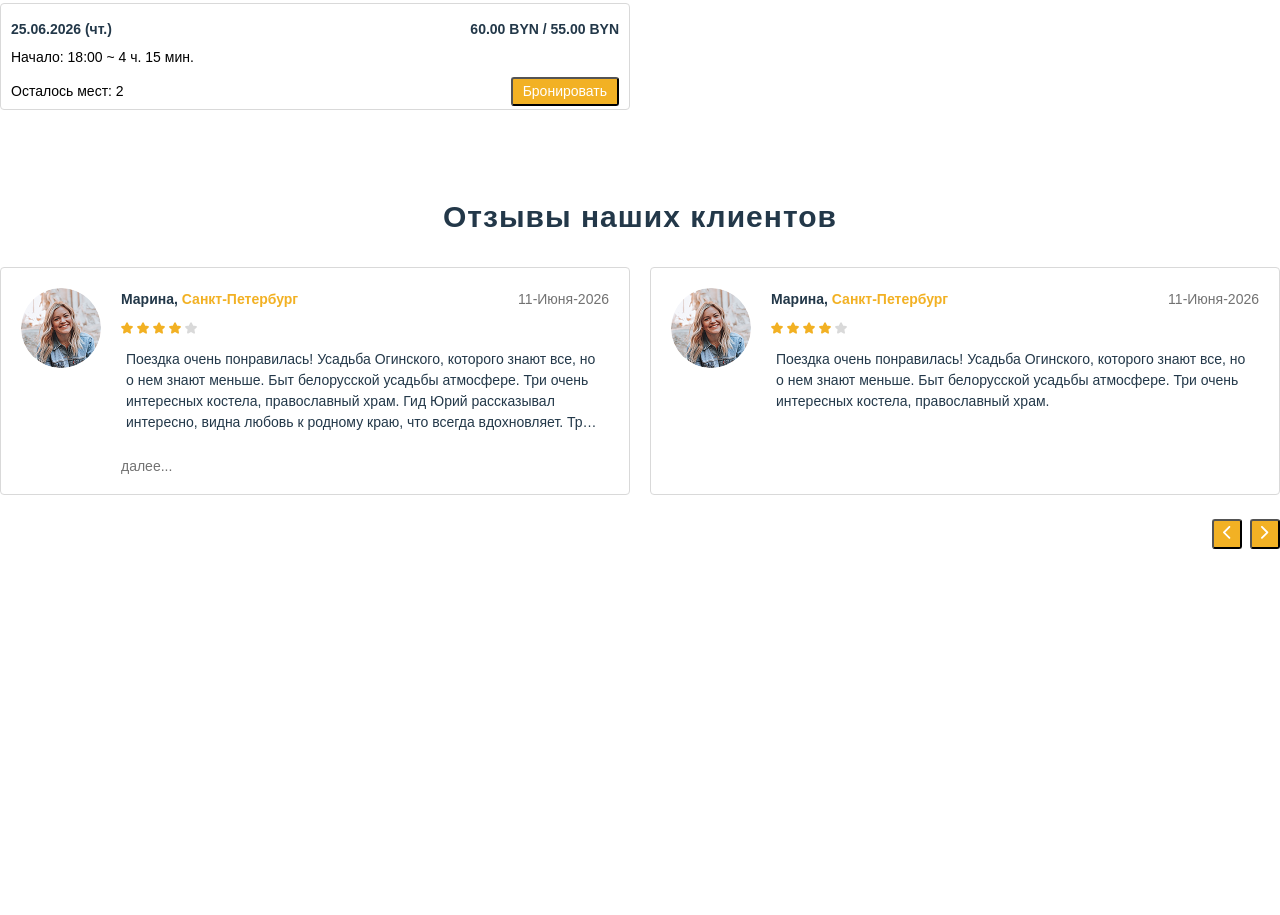
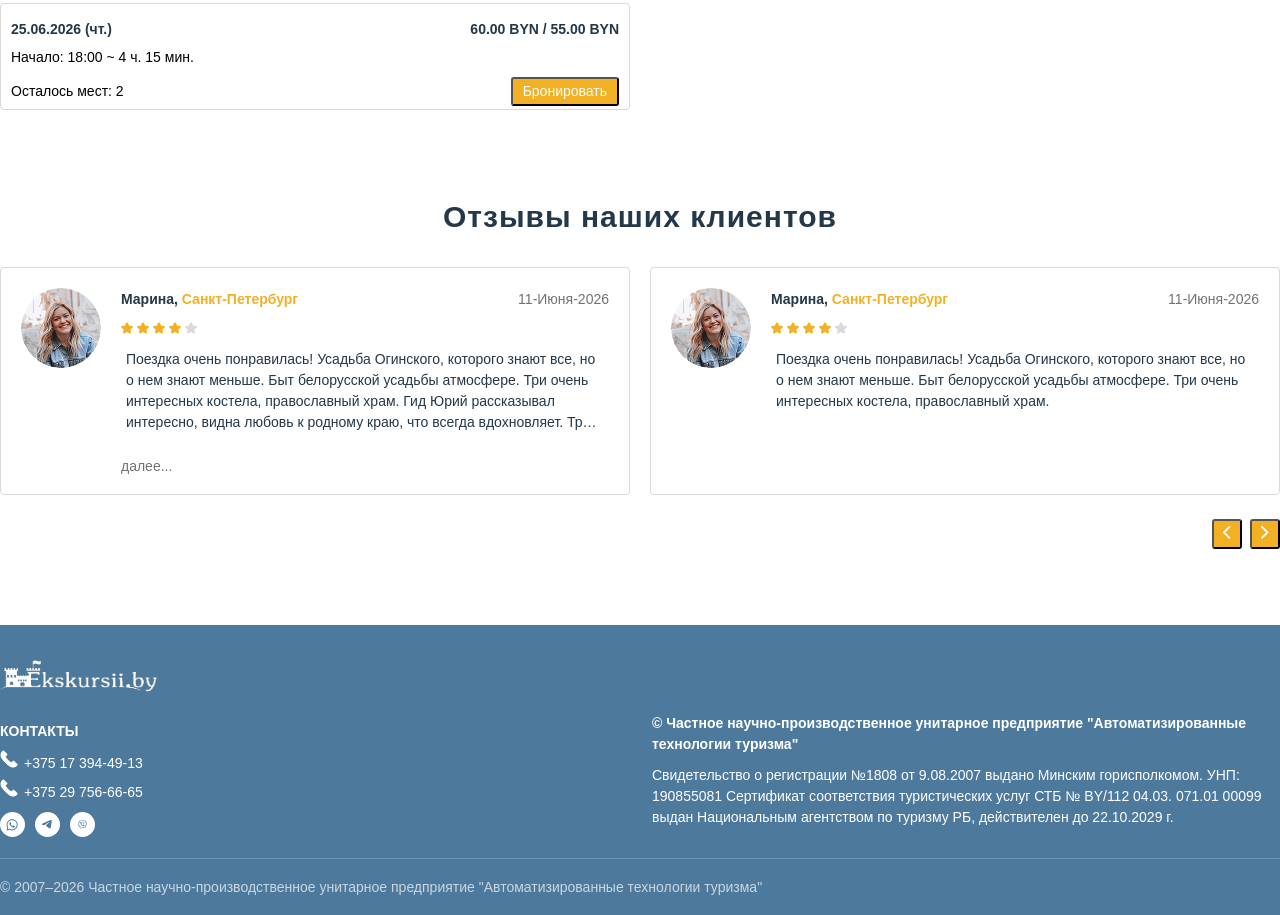
Before and after one commit to S-Arashu/ekskursii-test, a website built with Vite: page ekskursii/index.html in a window 1280 px wide. Shown: the part 1264-2179 px from the top of the page. Before the commit the page ends 1813 px from the top, so only its background shows below. Built offline with nearby package versions, Linux system fonts and the light colour scheme.

Commit message:
feat: add footer

```diff
--- /dev/null
+++ b/ekskursii/src/components/Footer/Footer.css
@@ -0,0 +1,148 @@
+.footer {
+  background: var(--light-blue);
+  padding: 35px 0 0;
+}
+
+.footer__wrapper {
+  display: flex;
+  flex-direction: column;
+}
+
+.footer__top {
+  display: flex;
+  flex-wrap: wrap;
+  justify-content: space-between;
+  gap: 40px;
+  padding-bottom: 21px;
+  border-bottom: 1px solid rgba(255, 255, 255, 0.2);
+}
+
+.footer__col {
+  display: flex;
+  flex-direction: column;
+  gap: 31px;
+  align-items: flex-start;
+}
+
+.footer__col--brand {
+  flex: 1 1 280px;
+}
+
+.footer__col--legal {
+  flex: 1 1 560px;
+  max-width: 628px;
+  padding-top: 53px;
+  display: flex;
+  gap: 10px;
+}
+
+.footer__logo {
+  height: 32px;
+  width: 26%;
+}
+
+.footer__contacts {
+  display: flex;
+  flex-direction: column;
+  gap: 7px;
+}
+
+.footer__contacts-title {
+  font-family: var(--font-family);
+  font-weight: 600;
+  font-size: 14px;
+  color: var(--white);
+  text-transform: uppercase;
+  margin: 0 0 4px;
+}
+
+.footer__phone {
+  font-family: var(--font-family);
+  font-weight: 400;
+  font-size: 14px;
+  color: var(--white);
+  text-decoration: none;
+}
+
+.footer__phone-icon {
+  padding-right: 6px;
+}
+
+.footer__phone:hover {
+  text-decoration: underline;
+}
+
+.footer__socials {
+  display: flex;
+  gap: 10px;
+  margin-top: 4px;
+}
+
+.footer__social {
+  display: flex;
+  align-items: center;
+  justify-content: center;
+  width: 25px;
+  height: 25px;
+  border-radius: 50%;
+  background-color: var(--white);
+}
+
+.footer__social:hover {
+  opacity: 0.7;
+}
+
+.footer__social svg {
+  width: 60%;
+  height: 60%;
+  display: block;
+}
+
+.footer__social svg path {
+  fill: var(--light-blue);
+}
+
+.footer__license {
+  font-family: var(--font-family);
+  font-weight: 400;
+  font-size: 14px;
+  color: #fff;
+  margin: 0;
+  line-height: 1.5;
+}
+
+.footer__copyright {
+  font-family: var(--font-family);
+  font-weight: 700;
+  font-size: 14px;
+  color: #fff;
+  margin: 0;
+  line-height: 1.5;
+}
+
+.footer__bottom {
+  padding: 20px 0;
+}
+
+.footer__bottom-text {
+  font-family: var(--font-family);
+  font-weight: 400;
+  font-size: 14px;
+  color: rgba(255, 255, 255, 0.7);
+  margin: 0;
+}
+
+@media (max-width: 768px) {
+  .footer {
+    padding: 40px 0 0;
+  }
+
+  .footer__top {
+    flex-direction: column;
+    gap: 30px;
+  }
+
+  .footer__col--legal {
+    max-width: 100%;
+  }
+}
--- /dev/null
+++ b/ekskursii/src/components/Footer/Footer.js
@@ -0,0 +1,80 @@
+import createElement from "../../helpers/createElement";
+import { insertSvg } from "../../helpers/createSvg";
+
+const PHONES = ["+375 17 394-49-13", "+375 29 756-66-65"];
+
+const SOCIALS = [
+  { icon: "src/assets/whatsapp-icon.svg", href: "https://wa.me/375297566665" },
+  { icon: "src/assets/telegram-icon.svg", href: "https://t.me/ekskursiiby" },
+  {
+    icon: "src/assets/viber-icon.svg",
+    href: "viber://chat?number=%2B375297566665",
+  },
+];
+
+function Footer() {
+  const footer = createElement("footer", "footer", document.body);
+  const container = createElement("div", "container", footer);
+  const wrapper = createElement("div", "footer__wrapper", container);
+
+  const top = createElement("div", "footer__top", wrapper);
+
+  const brandCol = createElement("div", "footer__col footer__col--brand", top);
+
+  createElement("img", "footer__logo", brandCol, "", {
+    src: "/src/assets/logo-long.png",
+    alt: "Ekskursii.by",
+  });
+
+  const contacts = createElement("div", "footer__contacts", brandCol);
+  createElement("h3", "footer__contacts-title", contacts, "КОНТАКТЫ");
+
+  PHONES.forEach((phone) => {
+    const phoneRow = createElement("div", "footer__phone-row", contacts);
+
+    const iconBlock = createElement("span", "footer__phone-icon", phoneRow);
+    insertSvg(iconBlock, "src/assets/phone-icon.svg");
+
+    createElement("a", "footer__phone", phoneRow, phone, {
+      href: `tel:${phone.replace(/[^\d+]/g, "")}`,
+    });
+  });
+
+  const socials = createElement("div", "footer__socials", contacts);
+  SOCIALS.forEach(({ icon, href }) => {
+    const socialLink = createElement("a", "footer__social", socials, "", {
+      href,
+      target: "_blank",
+      rel: "noopener noreferrer",
+    });
+    insertSvg(socialLink, icon);
+  });
+
+  const legalCol = createElement("div", "footer__col footer__col--legal", top);
+
+  createElement(
+    "p",
+    "footer__copyright",
+    legalCol,
+    '© Частное научно-производственное унитарное предприятие "Автоматизированные технологии туризма"',
+  );
+
+  createElement(
+    "p",
+    "footer__license",
+    legalCol,
+    "Свидетельство о регистрации №1808 от 9.08.2007 выдано Минским горисполкомом. УНП: 190855081 Сертификат соответствия туристических услуг СТБ № BY/112 04.03. 071.01 00099 выдан Национальным агентством по туризму РБ, действителен до 22.10.2029 г.",
+  );
+
+  const bottom = createElement("div", "footer__bottom", wrapper);
+  createElement(
+    "p",
+    "footer__bottom-text",
+    bottom,
+    '© 2007–2026 Частное научно-производственное унитарное предприятие "Автоматизированные технологии туризма"',
+  );
+
+  return footer;
+}
+
+export default Footer;
--- a/ekskursii/src/components/Reviews/Reviews.css
+++ b/ekskursii/src/components/Reviews/Reviews.css
@@ -1,6 +1,6 @@
 .reviews {
   background: var(--white);
-  /* padding: 60px 0 80px; */
+  padding-bottom: 76px;
 }
 
 .reviews__wrapper {
--- a/ekskursii/src/main.css
+++ b/ekskursii/src/main.css
@@ -11,6 +11,7 @@
 @import url(./components/Hero/Hero.css);
 @import url(./components/Schedule/Schedule.css);
 @import url(./components/Reviews/Reviews.css);
+@import url(./components/Footer/Footer.css);
 
 :root {
   --dark-blue: #233849;
--- a/ekskursii/src/main.js
+++ b/ekskursii/src/main.js
@@ -2,6 +2,7 @@ import Header from "./components/Header/Header";
 import Hero from "./components/Hero/Hero";
 import Schedule from "./components/Schedule/Schedule";
 import Reviews from "./components/Reviews/Reviews";
+import Footer from "./components/Footer/Footer";
 import "./main.css";
 
 const app = document.querySelector("#app");
@@ -13,6 +14,7 @@ if (!app) {
   app.append(Hero());
   app.append(Schedule(app));
   app.append(Reviews());
+  app.append(Footer());
 }
 
 // Инициализируем логику
```
